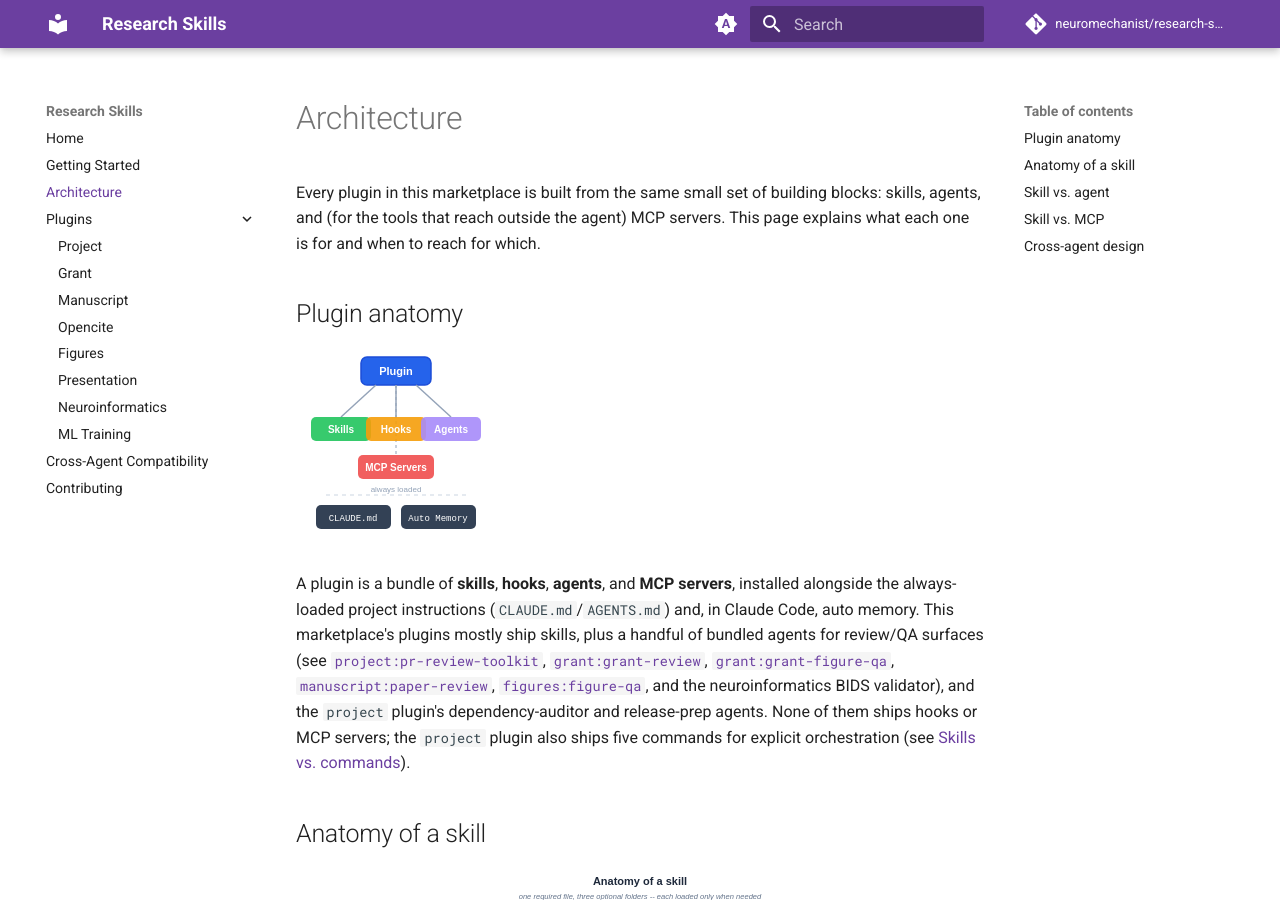
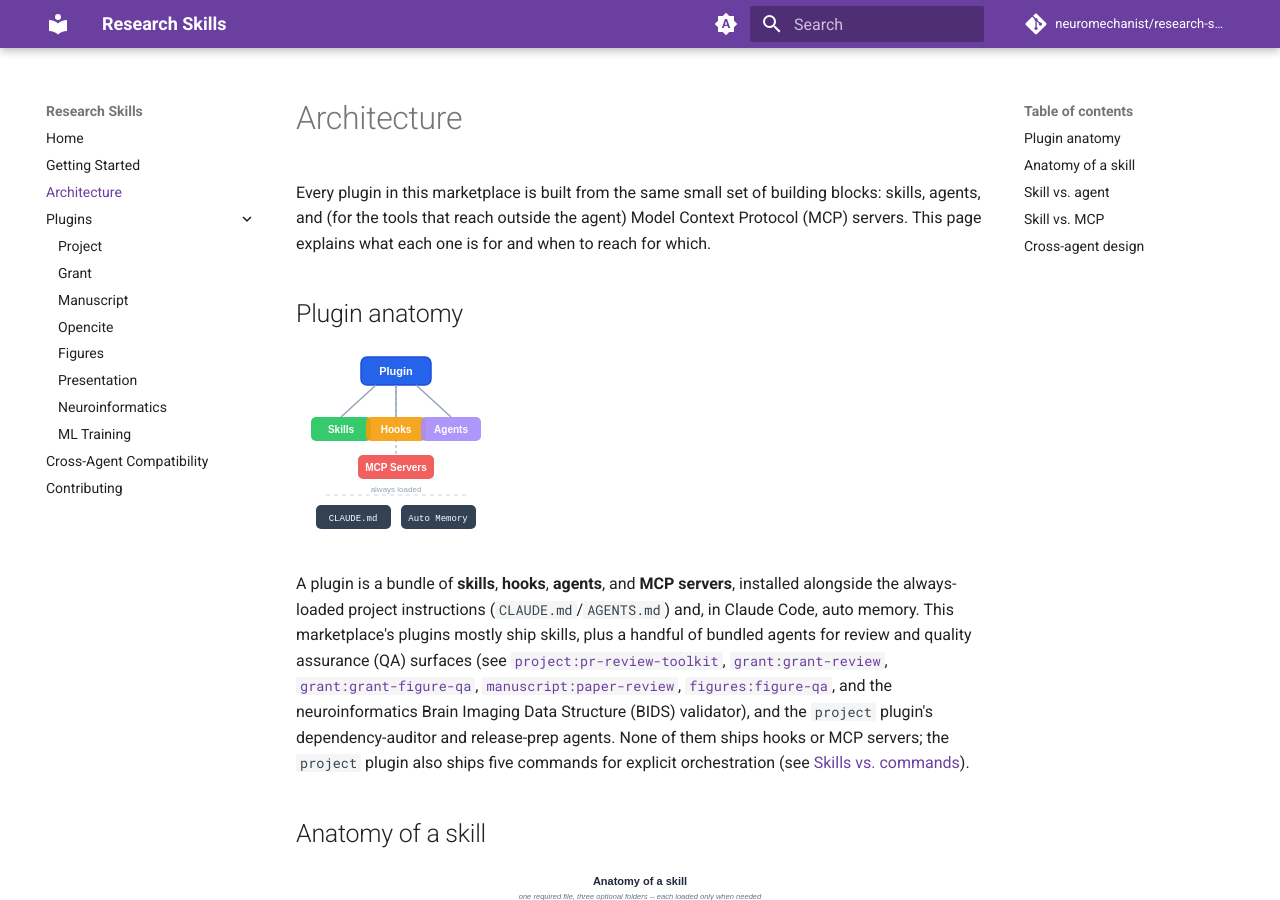
Before and after one commit to neuromechanist/research-skills, an MkDocs documentation site: the page built from docs/architecture.md, in a window 1280 px wide and 900 px high. Built offline with MkDocs 1.6.1 and Material for MkDocs 9.7.7, drawn with Linux system fonts in a browser that asks for light colours; comment, search, counter and statistics services are not loaded; some of the changed text lies outside the part shown.

Commit message:
docs: define abbreviations at first use in edited architecture text, spell out command-line tool

```diff
--- a/docs/architecture.md
+++ b/docs/architecture.md
@@ -1,13 +1,13 @@
 # Architecture
 
-Every plugin in this marketplace is built from the same small set of building blocks: skills, agents, and (for the tools that reach outside the agent) MCP servers. This page explains what each one is for and when to reach for which.
+Every plugin in this marketplace is built from the same small set of building blocks: skills, agents, and (for the tools that reach outside the agent) Model Context Protocol (MCP) servers. This page explains what each one is for and when to reach for which.
 
 ## Plugin anatomy
 
 ![Plugin ecosystem: a plugin bundles skills, hooks, agents, and MCP servers around the always-loaded CLAUDE.md/AGENTS.md and auto memory](assets/diagrams/plugin-ecosystem.svg)
 
 A plugin is a bundle of **skills**, **hooks**, **agents**, and **MCP servers**, installed alongside the always-loaded project instructions (`CLAUDE.md`/`AGENTS.md`) and, in Claude Code, auto memory.
-This marketplace's plugins mostly ship skills, plus a handful of bundled agents for review/QA surfaces (see [`project:pr-review-toolkit`](plugins/project.md), [`grant:grant-review`](plugins/grant.md), [`grant:grant-figure-qa`](plugins/grant.md), [`manuscript:paper-review`](plugins/manuscript.md), [`figures:figure-qa`](plugins/figures.md), and the neuroinformatics BIDS validator), and the `project` plugin's dependency-auditor and release-prep agents.
+This marketplace's plugins mostly ship skills, plus a handful of bundled agents for review and quality assurance (QA) surfaces (see [`project:pr-review-toolkit`](plugins/project.md), [`grant:grant-review`](plugins/grant.md), [`grant:grant-figure-qa`](plugins/grant.md), [`manuscript:paper-review`](plugins/manuscript.md), [`figures:figure-qa`](plugins/figures.md), and the neuroinformatics Brain Imaging Data Structure (BIDS) validator), and the `project` plugin's dependency-auditor and release-prep agents.
 None of them ships hooks or MCP servers; the `project` plugin also ships five commands for explicit orchestration (see [Skills vs. commands](getting-started.md#skills-vs-commands)).
 
 ## Anatomy of a skill
```
Also changed, not shown: other parts of docs/architecture.md (+1 -1 lines), README.md (+1 -1 lines), docs/plugins/presentation.md (+1 -1 lines).
